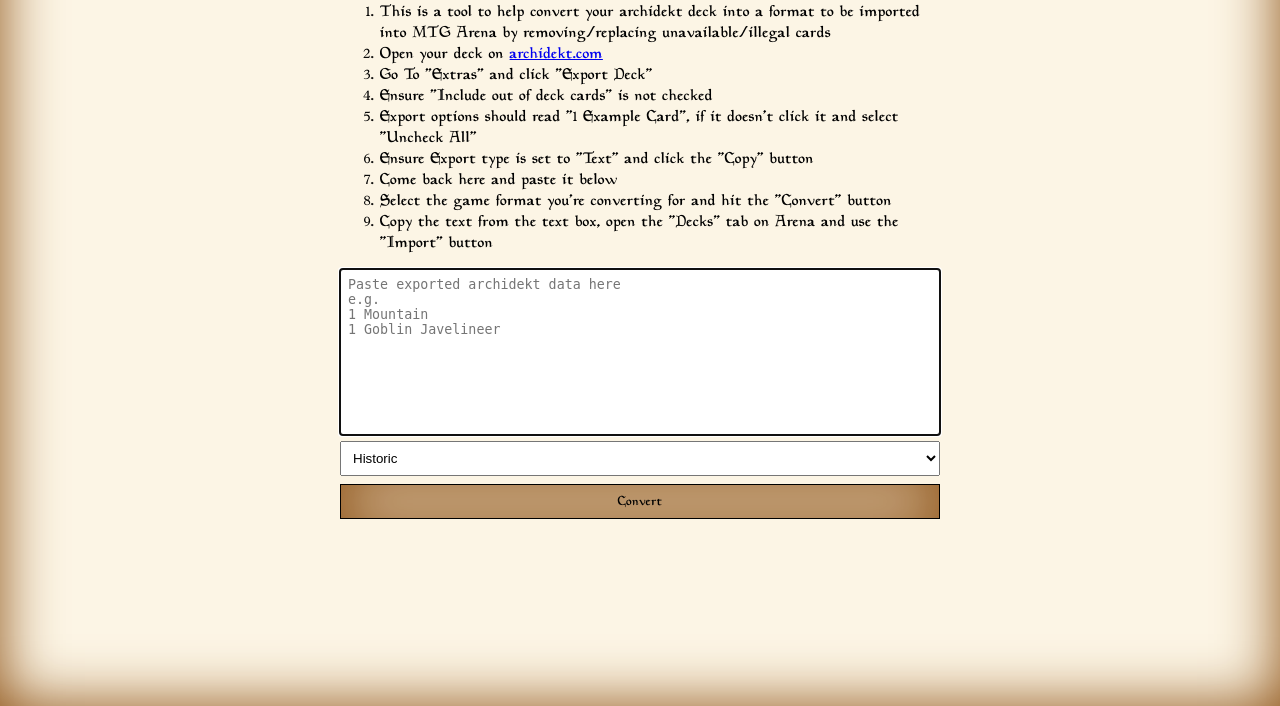
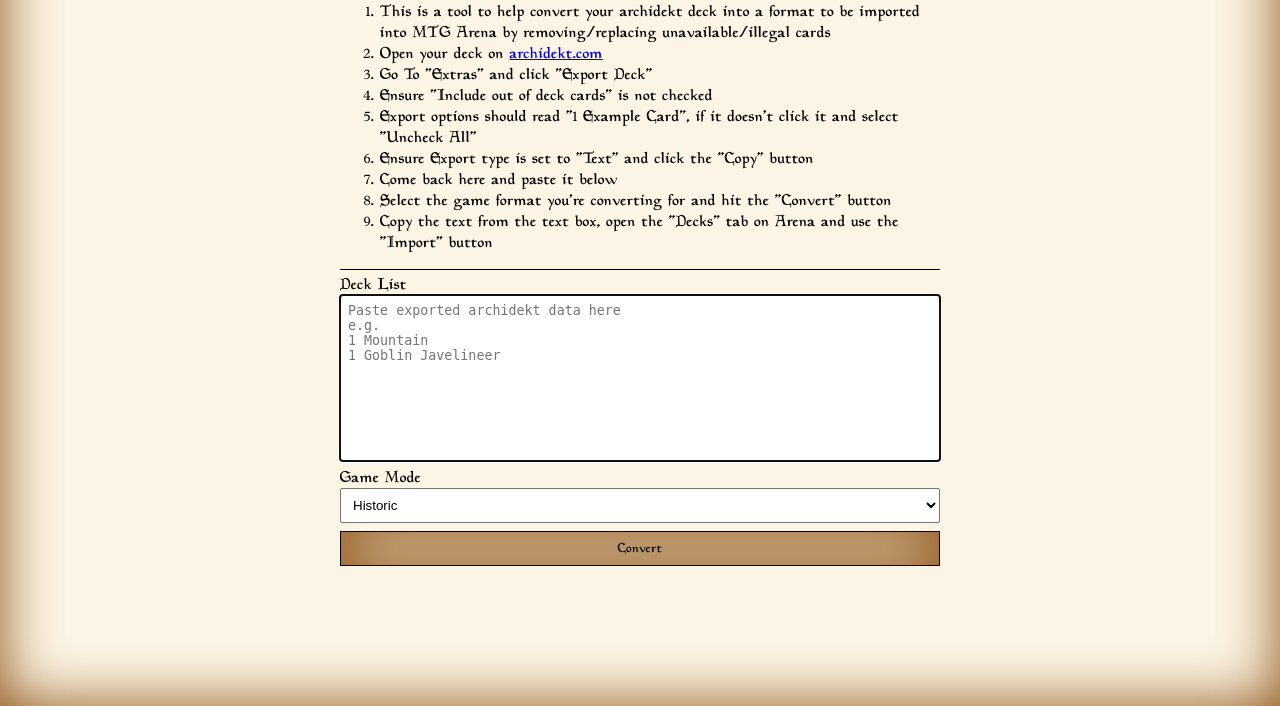
Before and after one commit to Jarf/arenadekt, a PHP site: page / in a window 1280 px wide. Shown: the part 94-800 px from the top of the page. Run offline with PHP 8.4, Linux system fonts and the light colour scheme; data that the repository does not hold is empty.

Commit message:
Replace endsWith function, added hr and labels

```diff
--- a/include/autoload.php
+++ b/include/autoload.php
@@ -6,14 +6,14 @@ require_once(DIR_INCLUDE . 'common_functions.php');
 // Abstract Classes Autoload
 $classes = getDirectoryFiles(DIR_CLASSES_ABSTRACT);
 foreach($classes as $class){
-    if(endsWith($class, '.php')){
+    if(str_ends_with($class, '.php')){
         include_once($class);
     }
 }
 // Classes Autoload
 $classes = getDirectoryFiles(DIR_CLASSES);
 foreach($classes as $class){
-    if(endsWith($class, '.php')){
+    if(str_ends_with($class, '.php')){
         include_once($class);
     }
 }
--- a/include/common_functions.php
+++ b/include/common_functions.php
@@ -17,8 +17,4 @@ function getDirectoryFiles(string $path){
 	}
 	return $return;
 }
-
-function endsWith(string $haystack, string $needle) {
-	return substr_compare($haystack, $needle, -strlen($needle)) === 0;
-}
 ?>
--- a/index.php
+++ b/index.php
@@ -103,6 +103,13 @@ if($lastupdate->rowCount() === 1){
 					padding: 8px;
 					margin-bottom: 8px;
 				}
+				hr{
+					margin: 4px 0;
+					height: 1px;
+					background-color: #000000;
+					width: 100%;
+					border: 0;
+				}
 			}
 			div.item#title a{
 				text-decoration: none;
@@ -133,6 +140,7 @@ if($lastupdate->rowCount() === 1){
 				<li>Select the game format you're converting for and hit the "Convert" button</li>
 				<li>Copy the text from the text box, open the "Decks" tab on Arena and use the "Import" button</li>
 			</ol>
+			<hr/>
 		</div>
 		<?php endif; ?>
 		<?php if(!empty($info)): ?>
@@ -142,10 +150,12 @@ if($lastupdate->rowCount() === 1){
 		<?php endif; ?>
 		<div class="item" id="form">
 			<form method="POST">
-				<textarea name="archidekt" placeholder="Paste exported archidekt data here&#10;e.g.&#10;1 Mountain&#10;1 Goblin Javelineer" autofocus required rows="10"><?=$deck?></textarea>
+				<label for="decklisttextarea">Deck List</label>
+				<textarea id="decklisttextarea" name="archidekt" placeholder="Paste exported archidekt data here&#10;e.g.&#10;1 Mountain&#10;1 Goblin Javelineer" autofocus required rows="10"><?=$deck?></textarea>
 				<?php if(empty($deck)): ?>
 				<br/>
-				<select name="gamemode">
+				<label for="gamemodeselect">Game Mode</label>
+				<select id="gamemodeselect" name="gamemode">
 					<?php foreach(GAMEMODES as $gkey => $gval): ?>
 					<option value="<?=pow(2, $gkey)?>"><?=ucwords(trim(str_ends_with($gval, 'brawl') ? substr($gval, 0, -5) . ' brawl' : $gval))?></option>
 					<?php endforeach; ?>
```
Also changed, not shown: .htaccess.
